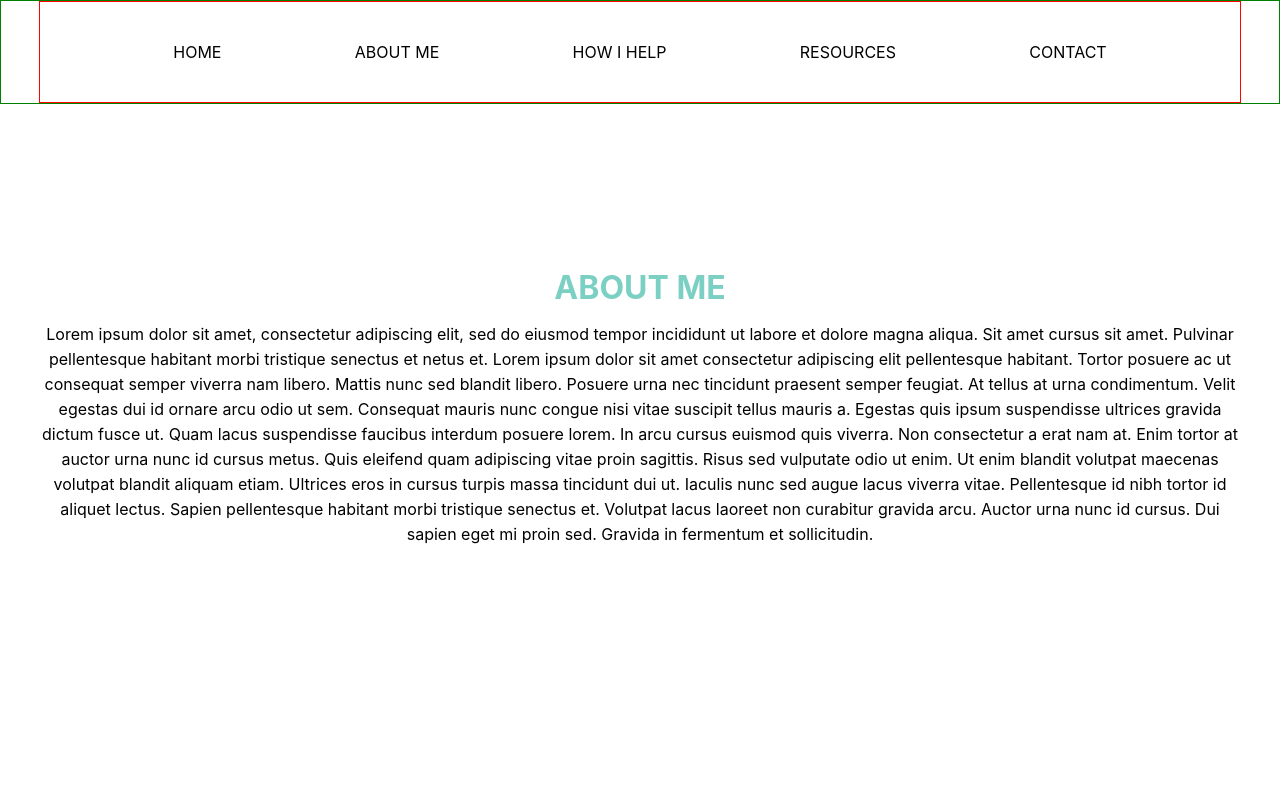
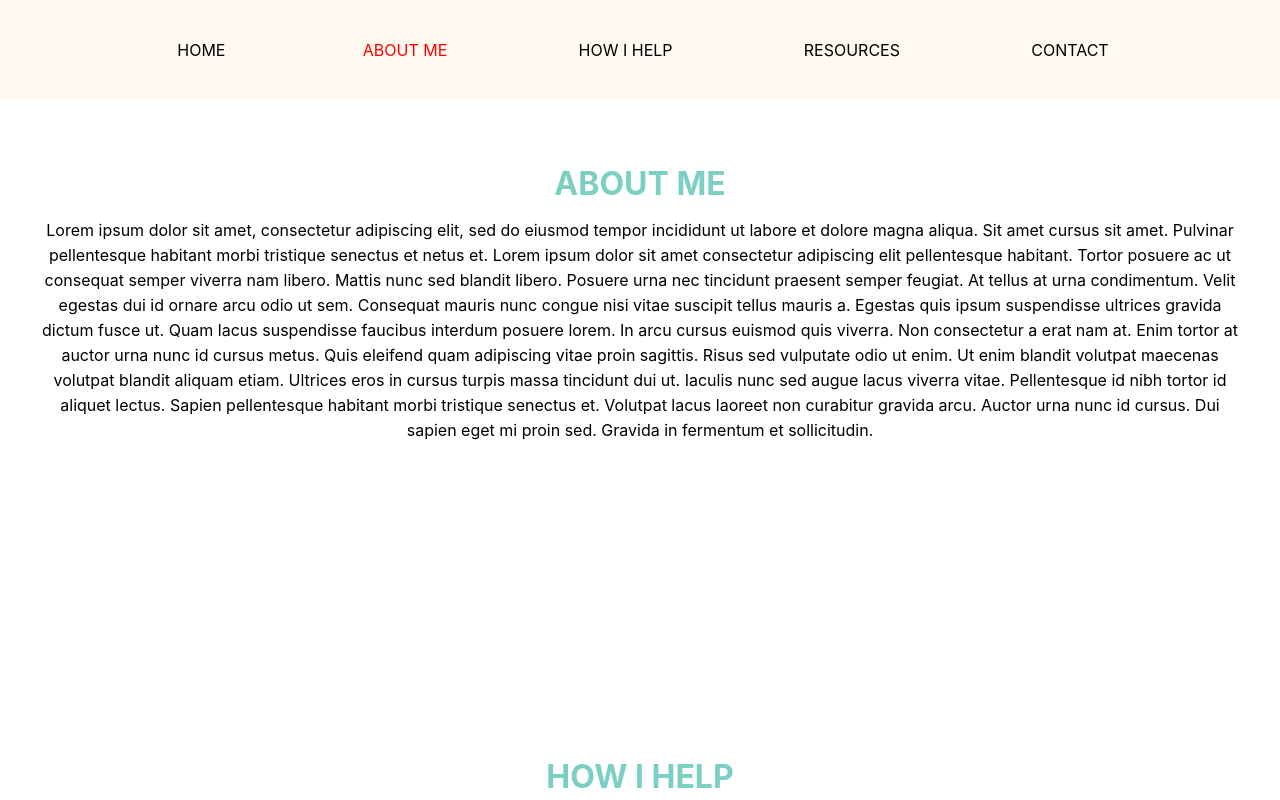
Before and after one commit to rbabaci1/Authentic-Ways-Counseling, a React (Create React App) app in the folder app/: page / in a window 1280 px wide. Shown: the top 800 px of the page. Built offline with nearby package versions, Linux system fonts and the light colour scheme.

Commit message:
adjust the navBar when scrolling

```diff
--- a/app/src/App.js
+++ b/app/src/App.js
@@ -3,7 +3,7 @@ import NavBar from "./components/NavBar";
 
 function App() {
   return (
-    <div className="App home">
+    <div className="App">
       <NavBar />
 
       <div className="about">
--- a/app/src/components/NavBar/index.js
+++ b/app/src/components/NavBar/index.js
@@ -1,5 +1,5 @@
 import React from "react";
-import { Link } from "react-scroll";
+import { Link, animateScroll as scroll } from "react-scroll";
 
 import "./navBar.scss";
 
@@ -7,19 +7,29 @@ export default function NavBar() {
   return (
     <div className="navBar">
       <div className="desktop">
-        <Link to="home" smooth={true} duration={400}>
+        <button
+          onClick={() =>
+            scroll.scrollToTop({
+              duration: 400,
+            })
+          }
+        >
           HOME
-        </Link>
-        <Link to="about" smooth={true} duration={600}>
+        </button>
+
+        <Link to="about" spy={true} smooth={true} duration={600}>
           ABOUT ME
         </Link>
-        <Link to="help" smooth={true} duration={600}>
+
+        <Link to="help" spy={true} smooth={true} duration={600}>
           HOW I HELP
         </Link>
-        <Link to="resources" smooth={true} duration={600}>
+
+        <Link to="resources" spy={true} smooth={true} duration={600}>
           RESOURCES
         </Link>
-        <Link to="contact" smooth={true} duration={600}>
+
+        <Link to="contact" spy={true} smooth={true} duration={600}>
           CONTACT
         </Link>
       </div>
--- a/app/src/components/NavBar/navBar.scss
+++ b/app/src/components/NavBar/navBar.scss
@@ -1,23 +1,36 @@
 @import "../../styles/variables.scss";
 
 .navBar {
-  border: 1px solid green;
-  a {
-    cursor: pointer;
-    transition-duration: 0.3s;
-
-    &:hover {
-      color: $light_green;
-    }
-  }
+  background-color: rgb(255, 249, 239);
+  position: fixed;
+  top: 0;
+  width: 100%;
 
   .desktop {
-    border: 1px solid red;
     display: flex;
     justify-content: space-evenly;
     align-items: center;
     height: 100px;
     max-width: 1200px;
     margin: auto;
+
+    a,
+    button {
+      cursor: pointer;
+      transition-duration: 0.3s;
+
+      &:hover {
+        color: $light_green;
+      }
+    }
+    button {
+      border: none;
+      background-color: transparent;
+      outline: none;
+    }
   }
 }
+
+.active {
+  color: red;
+}
```
